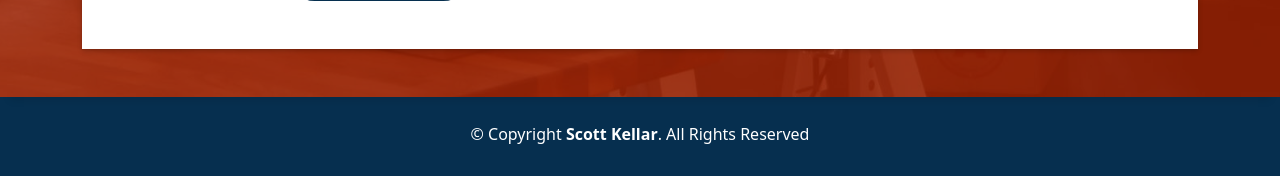
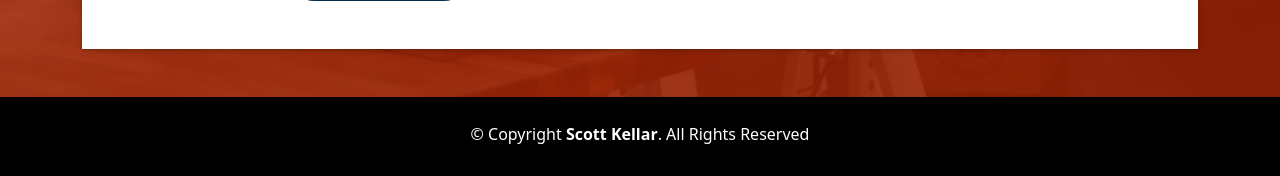
Before and after one commit to scottdev1986/portfolio_website, a Django app: page / in a window 1280 px wide. Shown: the part 4504-4680 px from the top of the page. Run offline with Django 4.2, Linux system fonts and the light colour scheme; data that the repository does not hold is empty; some libraries are stand-ins or nearby versions.

Commit message:
updating css to make footer black

```diff
--- a/portweb/static/css/style.css
+++ b/portweb/static/css/style.css
@@ -1284,7 +1284,7 @@ footer {
   text-align: center;
   color: #fff;
   padding: 25px 0;
-  background: #062f4f;
+  background: #000000;
 }
 footer .copyright {
   margin-bottom: 0.3rem;
```
